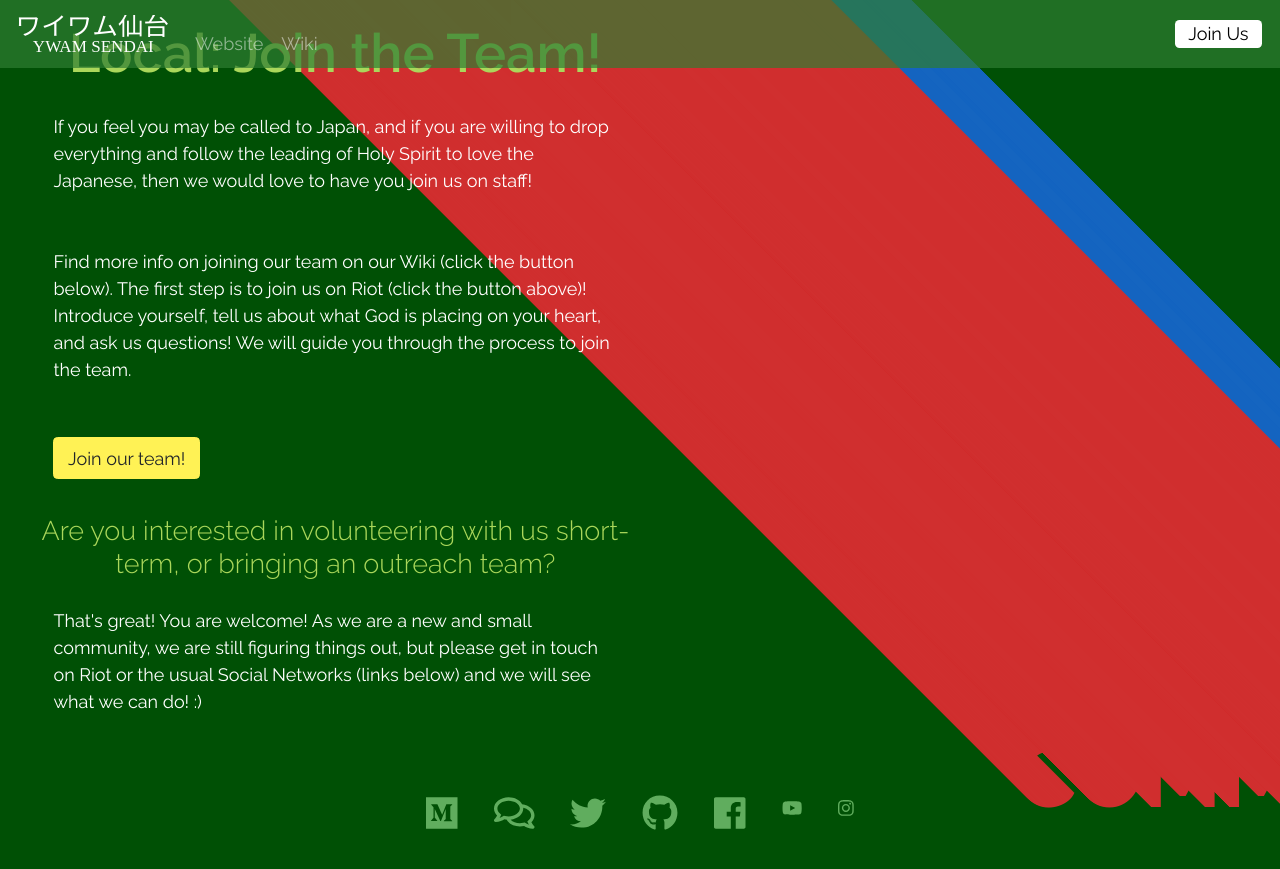
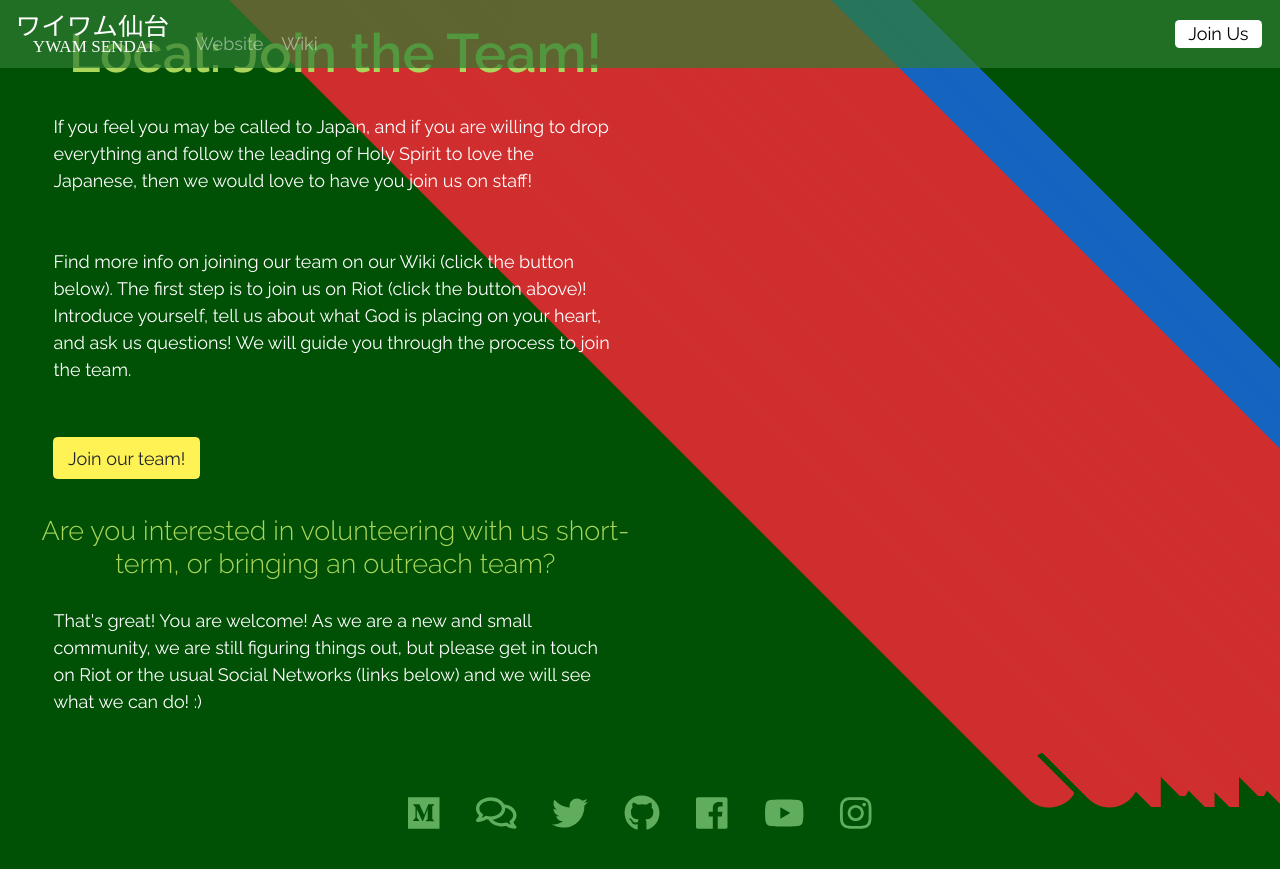
Before and after one commit to ywamsendai/website, a Jekyll site: the page built from join/index.html, in a window 1280 px wide and 900 px high, scrolled down 661 px. Shown: the top 869 px of the window. Built offline with Jekyll 4.4.1, drawn with Linux system fonts in a browser that asks for light colours; nearby versions of some CDN libraries.

Commit message:
updated size of social icons

```diff
--- a/_includes/footer-join.html
+++ b/_includes/footer-join.html
@@ -39,13 +39,13 @@
 
     {% if site.youtube %}
       <li>
-          <a href="{{ site.youtube }}"><i class="fab fa-youtube"></i></a>
+          <a href="{{ site.youtube }}"><i class="fab fa-youtube fa-2x"></i></a>
       </li>
     {% endif %}
 
 	{% if site.instagram %}
       <li>
-          <a href="{{ site.instagram }}"><i class="fab fa-instagram"></i></a>
+          <a href="{{ site.instagram }}"><i class="fab fa-instagram fa-2x"></i></a>
       </li>
     {% endif %}
 
```
